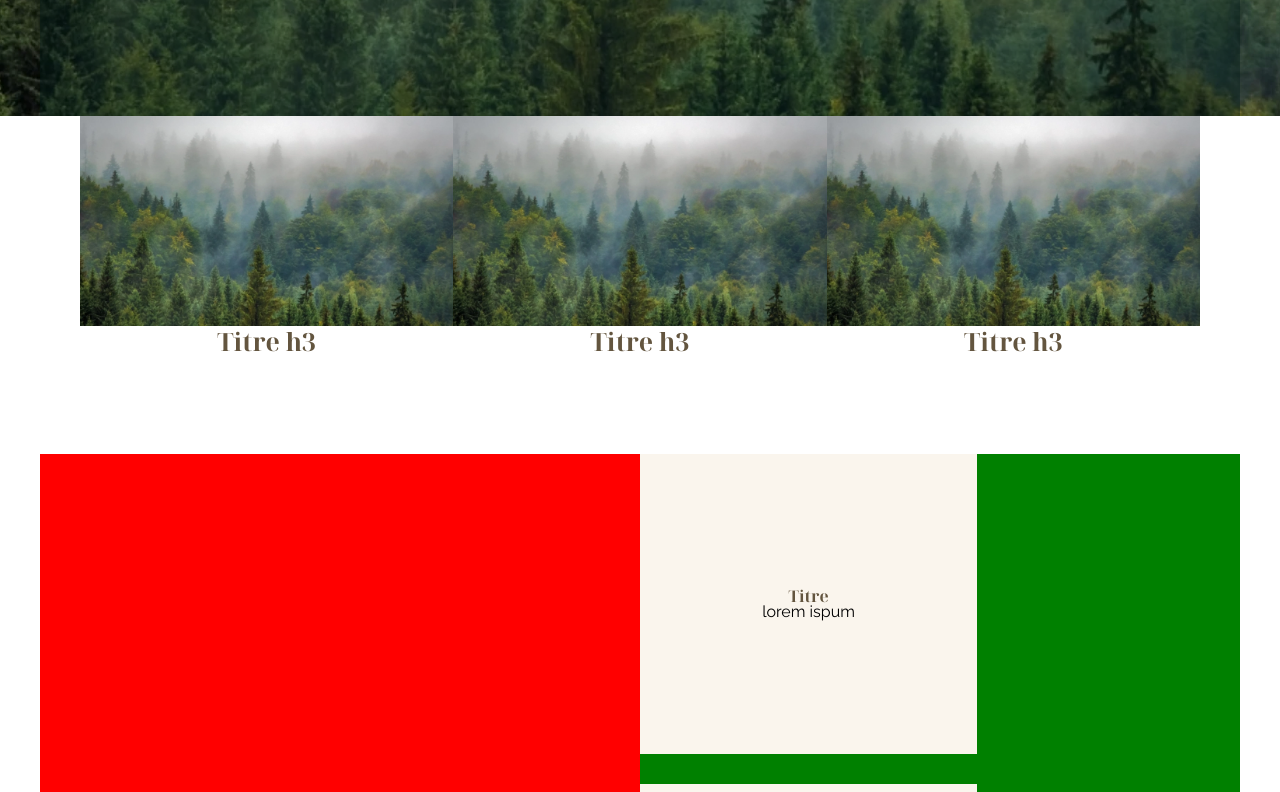
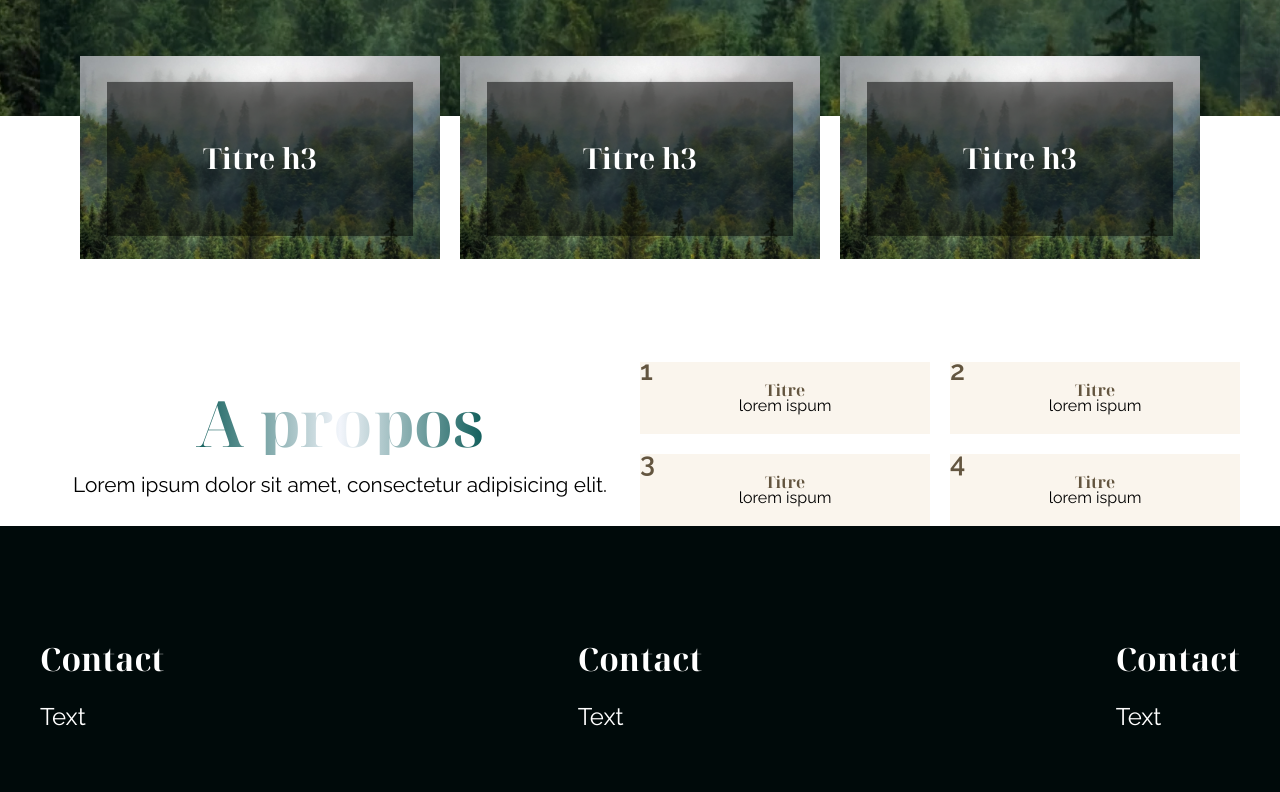
Before and after one commit to sarah-sbb/portfolio, a website: page index.html in a window 1280 px wide. Shown: the part 644-1436 px from the top of the page. Drawn offline with nearby package versions, Linux system fonts and the light colour scheme.

Commit message:
update(style): mise à jour css

```diff
--- a/index.html
+++ b/index.html
@@ -36,52 +36,59 @@
 
 <!-- Content -->
         <main class="main">
-            <section class="section-primary section-project">
+            <section class="section-project section-primary ">
                 <div class="card-primary">
+                    <div class="card">
                         <img src="/src/img/banner.webp" alt="" />
                         <div class="card-content">
                             <h3 class="card-title">Titre h3</h3>
                         </div>
                     </div>
-                <div class="card-primary">
+                    <div class="card">
                         <img src="/src/img/banner.webp" alt="" />
                         <div class="card-content">
                             <h3 class="card-title">Titre h3</h3>
                         </div>
                     </div>
-                <div class="card-primary">
+                    <div class="card">
                         <img src="/src/img/banner.webp" alt="" />
                         <div class="card-content">
                             <h3 class="card-title">Titre h3</h3>
                         </div>
                     </div>
+                </div>
             </section>
-            <section class="section-default section-intro">
+
+            <section class="section-intro section-default">
                 <div class="section__content">
                     <h2>A propos</h2>
                     <p>Lorem ipsum dolor sit amet, consectetur adipisicing elit.</p>
                 </div>
                 <div class="section__card">
                     <div class="card-secondary">
+                        <span>1</span>
                         <h3>Titre</h3>
                         <p>lorem ispum</p>
                     </div>
                     <div class="card-secondary">
+                        <span>2</span>
                         <h3>Titre</h3>
                         <p>lorem ispum</p>
                     </div>
                     <div class="card-secondary">
+                        <span>3</span>
                         <h3>Titre</h3>
                         <p>lorem ispum</p>
                     </div>
                     <div class="card-secondary">
+                        <span>4</span>
                         <h3>Titre</h3>
                         <p>lorem ispum</p>
                     </div>
                 </div>
-            </section>
+            </section><!--
             <span style="height: 100px; background-color: blue;">test</span>
-            <section class="section-default">
+            <section class="section-skills section-default">
                 <div class="section__content">
                     <h2>Mes compétences</h2>
                     <p>Lorem ipsum dolor sit amet, consectetur adipisicing elit.</p>
@@ -98,7 +105,7 @@
                     </div>
                 </div>
             </section>
-            <section class="section-secondary">
+            <section class="section-experience section-secondary">
                 <div class="section__content">
                     <h2>Mes expériences</h2>
                     <p>Lorem ipsum dolor sit amet, consectetur adipisicing elit.</p>
@@ -136,8 +143,10 @@
                     </ul>
 
                 </div>
-            </section>
+            </section> -->
         </main>
+
+<!-- Footer -->
         <footer class="footer">
                 <div class="footer__contact">
                     <h3>Contact</h3>
--- a/src/scss/base/_base.scss
+++ b/src/scss/base/_base.scss
@@ -0,0 +1,3 @@
+.main {
+    padding: 0 40px;
+}
--- a/src/scss/components/_cards.scss
+++ b/src/scss/components/_cards.scss
@@ -1,29 +1,65 @@
 .card-primary {
+    display: flex;
+    flex-direction: column;
+    justify-content: center;
+    align-items: center;
+    gap: 20px;
+    margin-top: -60px;
+    width: 100%;
+
+    @media screen and (min-width: 981px) {
+        flex-direction: row;
+    }
+
+    .card {
+        position: relative;
+        width: 100%;
+
         img {
-        position: relative;
+            width: 100%;
+            height: auto;
             object-fit: cover;
-        width: 100%;
         }
+
         .card-content {
+            position: absolute;
+            top: 50%;
+            left: 50%;
+            transform: translate(-50%, -50%);
+            width: 85%; /* L'overlay occupe 80% de la largeur */
+            height: 75%; /* L'overlay occupe 80% de la hauteur */
+            background-color: rgba(0, 0, 0, 0.5); /* Overlay semi-transparent */
             display: flex;
             justify-content: center;
             align-items: center;
+
+            h3 {
+                color: white;
+                font-size: 1.8em;
                 text-align: center;
-        h3 {
-            font-size: 45px;
-            @media screen and(min-width: 981px) {
-                font-size: 25px;
+                z-index: 1; /* Assure que le titre est au-dessus de l'overlay */
             }
         }
     }
 }
 
 .card-secondary {
-    display: flex;
-    flex-direction: column;
-    justify-content: center;
-    text-align: center;
+    position: relative; /* Permet de positionner des éléments à l'intérieur de la carte */
+    width: 100%;
+    padding: 20px;
     background-color: $color-background;
-    width: 337px;
-    height: 300px;
+    box-sizing: border-box;
+
+    span {
+        position: absolute;
+        top: -5px;
+        left: 0;
+        font-size: 1.7em;
+        color: $color-text;
+        font-weight: 600;
     }
+
+    h3, p {
+        text-align: center; /* Maintient le centrage */
+    }
+}
--- a/src/scss/components/_header.scss
+++ b/src/scss/components/_header.scss
@@ -28,7 +28,8 @@
             color: white;
 
             p {
-                font-size: $font-primary;
+                font-family: $font-primary;
+                font-size: 1.3em;
             }
         }
     }
--- a/src/scss/components/_section.scss
+++ b/src/scss/components/_section.scss
@@ -1,103 +1,48 @@
-
 .section-default {
     display: grid;
-    @media screen and(min-width: 981px) {
+    grid-template-columns: 1fr;
+    grid-template-rows: repeat(2, 1fr);
+    text-align: center;
+
+    @media screen and (min-width: 981px) {
         grid-template-columns: repeat(2, 1fr);
         grid-template-rows: auto;
     }
-    padding: 0 40px;
-    height: 100vh;
+
+    .section__content, .section__card {
+        width: 100%;
+    }
 
     .section__content {
-        background-color: red;
-        @include section__content;
-
+        display: flex;
+        flex-direction: column;
+        align-items: center;
+        justify-content: center;
+        gap: 20px;
     }
 
     .section__card {
-        background-color: green;
-        display: flex;
-        flex-direction: row;
-        align-items: center;
+        display: grid; /* Grille pour les cartes */
+        grid-template-columns: 1fr; /* Une colonne sur mobile */
+        gap: 20px; /* Espacement entre les cartes */
+        width: 100%; /* Occupe toute la largeur disponible */
+        box-sizing: border-box; /* Inclut le padding dans les dimensions */
 
-        @media screen and (max-width: 981px) {
-            flex-direction: column;
+        @media screen and (min-width: 981px) {
+            grid-template-columns: repeat(2, 1fr); /* Deux colonnes sur grand écran */
         }
-        flex-wrap: wrap;
-        gap: 30px;
-        width: 100%;
     }
 }
 
 .section-primary {
-    display: grid;
-    padding: 0 80px;
-    margin-bottom: $spacing-extra-large;
+    padding: 0 40px;
+
+    @media screen and (min-width: 981px) {
+        margin-bottom: $spacing-extra-large;
+    }
 
     @media screen and(min-width: 981px) {
         grid-template-columns: repeat(3, 1fr);
         grid-template-rows: auto;
     }
 }
-
-.section-project {
-
-    .section__card {
-        display: grid;
-        grid-template-columns: 1fr;
-        grid-template-rows: 1fr 1fr 1fr 1fr;
-        gap: 20px;
-        grid-auto-flow: row;
-        justify-content: center;
-        align-content: center;
-        justify-items: center;
-        align-items: center;
-        grid-template-areas:
-          "."
-          "."
-          "."
-          ".";
-
-          @media screen and (min-width: 981px) {
-            grid-template-columns: 1fr 1fr;
-            grid-template-rows: 1fr 1fr;
-            grid-template-areas:
-          ". ."
-          ". .";
-          }
-      }
-}
-
-.section-secondary {
-    display: flex;
-    flex-direction: column;
-    justify-content: center;
-    align-items: center;
-    text-align: center;
-    gap: 30px;
-    padding: 40px;
-
-    .section__content {
-        @include section__content;
-        align-items: center;
-
-    }
-
-    .section__card {
-        ul {
-            display: flex;
-            flex-direction: column;
-            @media screen and (min-width: 981px) {
-                display: flex;
-                flex-direction: row;
-                flex-wrap: wrap;
-                gap: 20px;
-            }
-
-            li > img {
-                width: 150px;
-                object-fit: cover;
-            }
-        }
-    }
-}
```
Also changed, not shown: src/css/style.css. Lines whose indentation alone changed are shown as unchanged.
